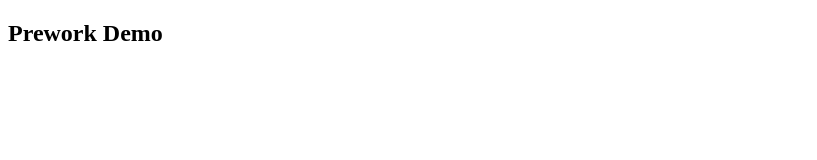
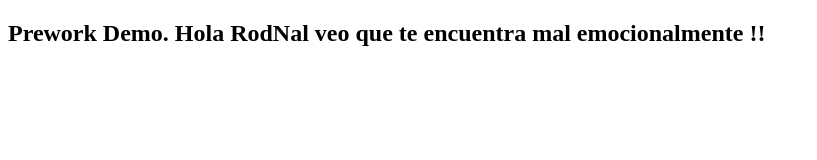
Before and after one commit to RodNalCY/proyectoDemoCursoPrework, a plain HTML site: page index.html in a window 1280 px wide. Shown: the whole page, without its empty margins (0-817 px from the left). Drawn offline with Linux system fonts and the light colour scheme.

Commit message:
Second Commit

```diff
--- a/index.html
+++ b/index.html
@@ -7,6 +7,6 @@
     <title>Demo </title>
 </head>
 <body>
-    <h2>Prework Demo</h2>
+    <h2>Prework Demo. Hola RodNal veo que te encuentra mal emocionalmente !!</h2>
 </body>
 </html>
```
